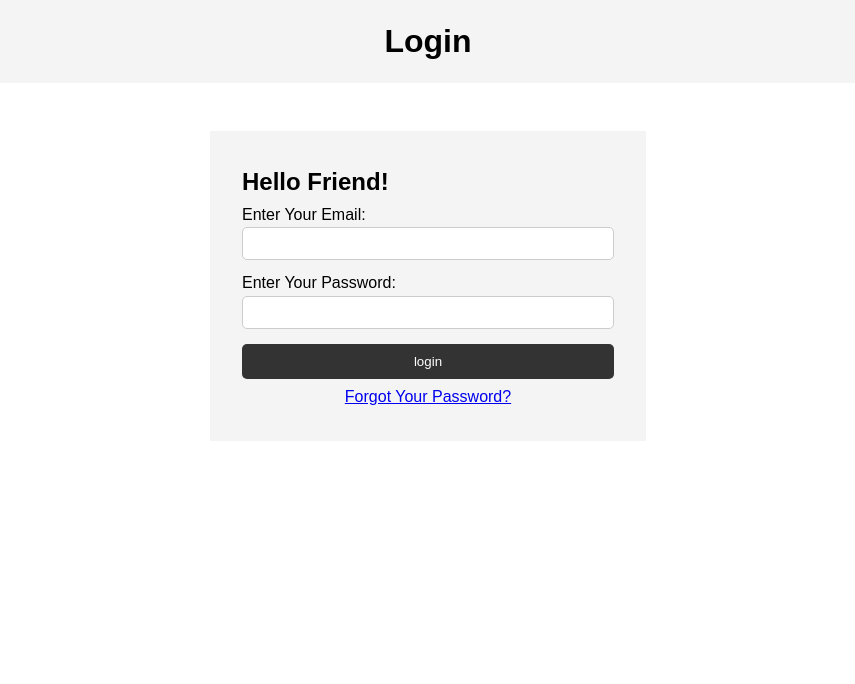
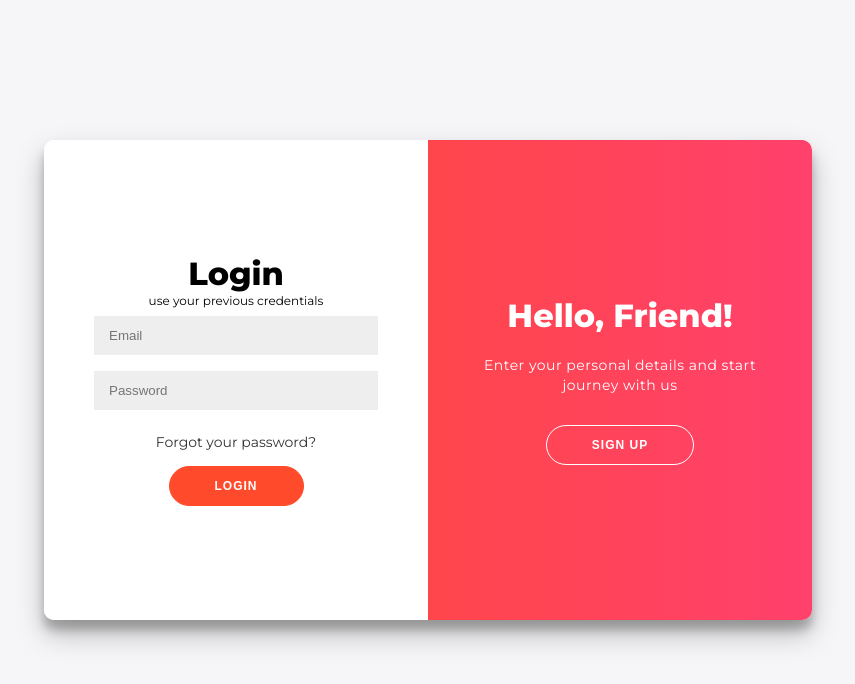
Before and after one commit to uratabhi/Expense--Tracker--NoSql, a website: page views/login.html in a window 1280 px wide. Shown: the whole page, without its empty margins (212-1067 px from the left). Drawn offline with nearby package versions, Linux system fonts and the light colour scheme.

Commit message:
login and signin form UI is changed

```diff
--- a/app.js
+++ b/app.js
@@ -7,8 +7,10 @@ const userRouter = require('./routes/userRoutes');
 const sequelize = require('./utils/database');
 
 
+app.use(express.static("public"));
 app.use(bodyParser.urlencoded({ extended: false }));
 app.use(bodyParser.json());
+
 
 app.use("/", userRouter);
 app.use('/user', userRouter);
--- a/controllers/userControl.js
+++ b/controllers/userControl.js
@@ -2,9 +2,6 @@ const path = require('path');
 const User = require('../models/userModel');
 const Sequelize = require('sequelize');
 
-exports.getSignUPPage = (req, res, next) => {
-  res.sendFile(path.join(__dirname, "../", "views", "signup.html"));
-};
 
 exports.getLoginPage = (req, res, next)=>{
     res.sendFile(path.join(__dirname, "../", "views", "login.html"));
--- a/public/css/style.css
+++ b/public/css/style.css
@@ -1,122 +1,227 @@
+
+@import url('https://fonts.googleapis.com/css?family=Montserrat:400,800');
+
 * {
-    margin: 0;
-    padding: 0;
 	box-sizing: border-box;
 }
 
 body {
-    font-family: Arial, Helvetica, sans-serif;
-    line-height: 1.6;
+	background: #f6f5f7;
+	display: flex;
+	justify-content: center;
+	align-items: center;
+	flex-direction: column;
+	font-family: 'Montserrat', sans-serif;
+	height: 100vh;
+	margin: -20px 0 50px;
 }
 
-  ul {
-    list-style: none;
+h1 {
+	font-weight: bold;
+	margin: 0;
 }
 
-  ul li {
-    padding: 10px;
-    background: #f0ebeb;
-    margin: 5px 0;
-  }
-
-  header {
-    background: #f4f4f4;
-    padding: 1rem;
+h2 {
 	text-align: center;
 }
 
-  .container {
-    margin: auto;
-    width: 500px;
-    overflow: auto;
-    padding: 3rem 2rem;
+p {
+	font-size: 14px;
+	font-weight: 100;
+	line-height: 20px;
+	letter-spacing: 0.5px;
+	margin: 20px 0 30px;
 }
 
-  #my-form {
-    padding: 2rem;
-    background: #f4f4f4;
+span {
+	font-size: 12px;
 }
 
-  #my-form label {
-    display: block;
+a {
+	color: #333;
+	font-size: 14px;
+	text-decoration: none;
+	margin: 15px 0;
 }
 
-  #my-form input[type='text'] {
-    width: 100%;
-    padding: 8px;
-    margin-bottom: 10px;
-    border-radius: 5px;
-    border: 1px solid #ccc;
-  }
-  #email{
-    width: 100%;
-    padding: 8px;
-    margin-bottom: 10px;
-    border-radius: 5px;
-    border: 1px solid #ccc;
+button {
+	border-radius: 20px;
+	border: 1px solid #FF4B2B;
+	background-color: #FF4B2B;
+	color: #FFFFFF;
+	font-size: 12px;
+	font-weight: bold;
+	padding: 12px 45px;
+	letter-spacing: 1px;
+	text-transform: uppercase;
+	transition: transform 80ms ease-in;
 }
 
-  #password{
-    width: 100%;
-    padding: 8px;
-    margin-bottom: 10px;
-    border-radius: 5px;
-    border: 1px solid #ccc;
+button:active {
+	transform: scale(0.95);
 }
-  .main-a{
+
+button:focus {
+	outline: none;
+}
+
+button.ghost {
+	background-color: transparent;
+	border-color: #FFFFFF;
+}
+
+form {
+	background-color: #FFFFFF;
+	display: flex;
+	align-items: center;
+	justify-content: center;
+	flex-direction: column;
+	padding: 0 50px;
+	height: 100%;
 	text-align: center;
 }
-  .btn {
-    display: block;
+
+input {
+	background-color: #eee;
+	border: none;
+	padding: 12px 15px;
+	margin: 8px 0;
 	width: 100%;
-    padding: 10px 15px;
-    border: 0;
-    background: #333;
-    color: #fff;
-    border-radius: 5px;
-    margin: 5px 0;
 }
 
-  .btn:hover {
-    background: #444;
-    cursor: pointer;
+.container {
+	background-color: #fff;
+	border-radius: 10px;
+  	box-shadow: 0 14px 28px rgba(0,0,0,0.25),
+			0 10px 10px rgba(0,0,0,0.22);
+	position: relative;
+	overflow: hidden;
+	width: 768px;
+	max-width: 100%;
+	min-height: 480px;
 }
 
-  .bg-dark {
-    background: #333;
-    color: #fff;
+.form-container {
+	position: absolute;
+	top: 0;
+	height: 100%;
+	transition: all 0.6s ease-in-out;
 }
 
-  .error {
-    background: orangered;
-    color: #fff;
-    padding: 5px;
-    margin: 5px;
+.sign-in-container {
+	left: 0;
+	width: 50%;
+	z-index: 2;
 }
-  .delete{
-      display: block;
-      float: right;
-      width: 10%;
-      padding: 5px 5px;
-      border: 0;
-      background: #e40606;
-      color: #fff;
-      border-radius: 5px;
+
+.container.right-panel-active .sign-in-container {
+	transform: translateX(100%);
 }
-  .edit{
-      display: block;
-      float: right;
-      width: 10%;
-      padding: 5px 5px;
-      border: 0;
-      background: #21aa1c;
-      color: #fff;
-      border-radius: 5px;
-      margin: 0 2px;
+
+.sign-up-container {
+	left: 0;
+	width: 50%;
+	opacity: 0;
+	z-index: 1;
 }
-   .edit:hover{
-    background-color: #28ec22;
+
+.container.right-panel-active .sign-up-container {
+	transform: translateX(100%);
+	opacity: 1;
+	z-index: 5;
+	animation: show 0.6s;
 }
-   .delete:hover{
-      background-color: orangered;
+
+@keyframes show {
+	0%, 49.99% {
+		opacity: 0;
+		z-index: 1;
 	}
+
+	50%, 100% {
+		opacity: 1;
+		z-index: 5;
+	}
+}
+
+.overlay-container {
+	position: absolute;
+	top: 0;
+	left: 50%;
+	width: 50%;
+	height: 100%;
+	overflow: hidden;
+	transition: transform 0.6s ease-in-out;
+	z-index: 100;
+}
+
+.container.right-panel-active .overlay-container{
+	transform: translateX(-100%);
+}
+
+.overlay {
+	background: #FF416C;
+	background: -webkit-linear-gradient(to right, #FF4B2B, #FF416C);
+	background: linear-gradient(to right, #FF4B2B, #FF416C);
+	background-repeat: no-repeat;
+	background-size: cover;
+	background-position: 0 0;
+	color: #FFFFFF;
+	position: relative;
+	left: -100%;
+	height: 100%;
+	width: 200%;
+  	transform: translateX(0);
+	transition: transform 0.6s ease-in-out;
+}
+
+.container.right-panel-active .overlay {
+  	transform: translateX(50%);
+}
+
+.overlay-panel {
+	position: absolute;
+	display: flex;
+	align-items: center;
+	justify-content: center;
+	flex-direction: column;
+	padding: 0 40px;
+	text-align: center;
+	top: 0;
+	height: 100%;
+	width: 50%;
+	transform: translateX(0);
+	transition: transform 0.6s ease-in-out;
+}
+
+.overlay-left {
+	transform: translateX(-20%);
+}
+
+.container.right-panel-active .overlay-left {
+	transform: translateX(0);
+}
+
+.overlay-right {
+	right: 0;
+	transform: translateX(0);
+}
+
+.container.right-panel-active .overlay-right {
+	transform: translateX(20%);
+}
+
+.social-container {
+	margin: 20px 0;
+}
+
+.social-container a {
+	border: 1px solid #DDDDDD;
+	border-radius: 50%;
+	display: inline-flex;
+	justify-content: center;
+	align-items: center;
+	margin: 0 5px;
+	height: 40px;
+	width: 40px;
+}
--- a/public/js/main.js
+++ b/public/js/main.js
@@ -0,0 +1,11 @@
+const signUpButton = document.getElementById('signUp');
+const signInButton = document.getElementById('signIn');
+const container = document.getElementById('container');
+
+signUpButton.addEventListener('click', () => {
+	container.classList.add("right-panel-active");
+});
+
+signInButton.addEventListener('click', () => {
+	container.classList.remove("right-panel-active");
+});
--- a/routes/userRoutes.js
+++ b/routes/userRoutes.js
@@ -2,11 +2,9 @@ const express = require('express');
 const router = express.Router();
 const userController = require('../controllers/userControl');
 
-router.use(express.static("public"));
-router.get('/login', userController.getLoginPage);
-router.get('/', userController.getSignUPPage);
+router.get('/', userController.getLoginPage);
 
-router.post('/signup', userController.postUserSignUP);
+router.post('/signUp', userController.postUserSignUP);
 
 router.post('/login', userController.postUserLogin);
 
--- a/views/login.html
+++ b/views/login.html
@@ -2,33 +2,50 @@
 <html lang="en">
   <head>
     <meta charset="UTF-8" />
+    <meta http-equiv="X-UA-Compatible" content="IE=edge" />
     <meta name="viewport" content="width=device-width, initial-scale=1.0" />
-    <meta http-equiv="X-UA-Compatible" content="ie=edge" />
-    <title>Expense App</title>
     <link rel="stylesheet" href="/css/style.css" />
+    <title>Login | Sign Up</title>
   </head>
-
   <body>
-    <header>
-      <h1>Login</h1>
-    </header>
-    <section class="container">
-      <form id="my-form" action="/user/login" method="POST">
-        <h1>Hello Friend!</h1>
-        <div>
-          <label for="email">Enter Your Email:</label>
-          <input type="email" id="email" name="loginEmail" / required>
+    <div class="container" id="container">
+      <div class="form-container sign-up-container">
+        <form action="/user/signUp" method="post">
+          <h1>Create Account</h1>
+          <span>fill your credentials here</span>
+          <input  type="text"  placeholder="Name" name="userName" id="name" required />
+          <input  type="email"  placeholder="Email" name="userEmail" id="email" required />
+          <input type="password" id="password" placeholder="Password"  name="userPass" required  />
+          <button id="signUpBtn">Sign Up</button>
+        </form>
+      </div>
+      <div class="form-container sign-in-container">
+        <form action="/user/login" method="POST">
+          <h1>Login</h1>
+          <span>use your previous credentials</span>
+          <input  type="email"  placeholder="Email"  name="loginEmail"  id="email" required />
+          <input  type="password"  placeholder="Password"  name="loginPass"  id="password"  required  />
+          <a href="/password/forgotPasswordPage">Forgot your password?</a>
+          <button id="loginBtn">Login</button>
+        </form>
+      </div>
+      <div class="overlay-container">
+        <div class="overlay">
+          <div class="overlay-panel overlay-left">
+            <h1>Welcome Back!</h1>
+            <p>
+              To keep connected with us please login with your personal info
+            </p>
+            <button class="ghost" id="signIn">Login</button>
+          </div>
+          <div class="overlay-panel overlay-right">
+            <h1>Hello, Friend!</h1>
+            <p>Enter your personal details and start journey with us</p>
+            <button class="ghost" id="signUp">Sign Up</button>
+          </div>
         </div>
-        <div>
-          <label for="password">Enter Your Password:</label>
-          <input type="password" id="password" name="loginPass" / required>
-        </div>
-        <button class="btn" type="submit">login</button>
-        <div class="main-a">
-          <a href="#">Forgot Your Password?</a>
-        </div>
-      </form>
-    </section>
+      </div>
+    </div>
     <script src="https://cdnjs.cloudflare.com/ajax/libs/axios/0.19.0/axios.min.js"></script>
     <script src="/js/main.js"></script>
   </body>
```
Also changed, not shown: views/signup.html (deleted, +0 -40 lines). Lines whose indentation alone changed are shown as unchanged.
